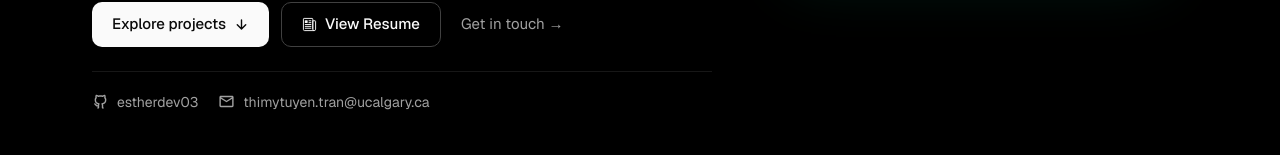
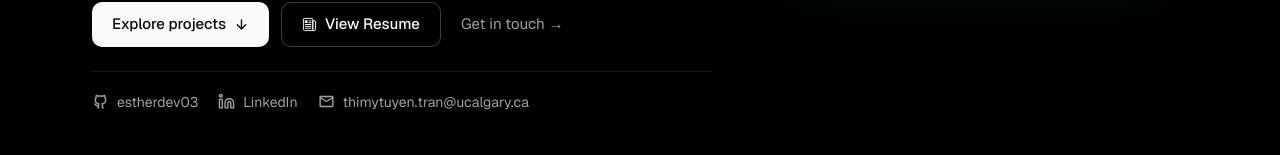
Before and after one commit to estherdev03/portfolio, a Next.js app: page / in a window 1280 px wide. Shown: the part 645-800 px from the top of the page. Built offline with nearby package versions, Linux system fonts and the light colour scheme.

Commit message:
feat: add linkedin url

```diff
--- a/app/components/Contact.tsx
+++ b/app/components/Contact.tsx
@@ -92,7 +92,7 @@ const Contact = () => {
                 <div className="text-[11px] uppercase tracking-[0.08em] text-neutral-400">
                   Professional Networks
                 </div>
-                <div className="grid grid-cols-1 gap-2.5">
+                <div className="grid grid-cols-2 gap-2.5">
                   <Link
                     href={"https://github.com/estherdev03"}
                     target="_blank"
@@ -101,10 +101,14 @@ const Contact = () => {
                     <RiGithubLine />
                     <div>Github</div>
                   </Link>
-                  {/* <div className="h-10 flex items-center justify-center gap-2 border border-neutral-700 rounded-[9px] text-sm text-neutral-200 cursor-pointer hover:bg-neutral-900 hover:text-white transition-colors">
+                  <Link
+                    href={"https://www.linkedin.com/in/esthertran"}
+                    target="_blank"
+                    className="h-10 flex items-center justify-center gap-2 border border-neutral-700 rounded-[9px] text-sm text-neutral-200 cursor-pointer hover:bg-neutral-900 hover:text-white transition-colors"
+                  >
                     <FiLinkedin />
                     <div>LinkedIn</div>
-                  </div> */}
+                  </Link>
                 </div>
               </div>
             </div>
--- a/app/components/Footer.tsx
+++ b/app/components/Footer.tsx
@@ -1,7 +1,7 @@
 "use client";
 import Link from "next/link";
 import { IoMdArrowUp } from "react-icons/io";
-import { LuGithub } from "react-icons/lu";
+import { LuGithub, LuLinkedin } from "react-icons/lu";
 import { MdOutlineMailOutline } from "react-icons/md";
 
 const Footer = () => {
@@ -29,12 +29,13 @@ const Footer = () => {
           >
             <LuGithub />
           </Link>
-          {/* <Link
-            href={"#"}
+          <Link
+            href={"https://www.linkedin.com/in/esthertran"}
+            target="_blank"
             className="w-9.5 h-9.5 flex items-center justify-center rounded-lg text-lg text-neutral-400 cursor-pointer hover:bg-[#1a1a1a] hover:text-white transition-colors"
           >
             <LuLinkedin />
-          </Link> */}
+          </Link>
           <Link
             href={"mailto:thimytuyen.tran@ucalgary.ca"}
             className="w-9.5 h-9.5 flex items-center justify-center rounded-lg text-lg text-neutral-400 cursor-pointer hover:bg-[#1a1a1a] hover:text-white transition-colors"
--- a/app/components/Hero.tsx
+++ b/app/components/Hero.tsx
@@ -10,6 +10,7 @@ import {
 import { MdOutlineMailOutline, MdOutlineSchool } from "react-icons/md";
 import { RiGithubLine } from "react-icons/ri";
 import ResumeModal from "./ResumeModal";
+import { FiLinkedin } from "react-icons/fi";
 
 const COMMITS = [
   { hash: "a1f3c9e", type: "fix", message: "off-by-one error (again)" },
@@ -161,13 +162,14 @@ const Hero = () => {
               <RiGithubLine className="text-[17px]" />
               estherdev03
             </Link>
-            {/* <Link
-              href="#"
+            <Link
+              href="https://www.linkedin.com/in/esthertran"
               className="flex items-center gap-2 text-sm text-neutral-400 hover:text-neutral-50 transition-colors"
+              target="_blank"
             >
               <FiLinkedin className="text-[17px]" />
               LinkedIn
-            </Link> */}
+            </Link>
             <Link
               href="mailto:thimytuyen.tran@ucalgary.ca"
               className="flex items-center gap-2 text-sm text-neutral-400 hover:text-neutral-50 transition-colors break-all"
```
